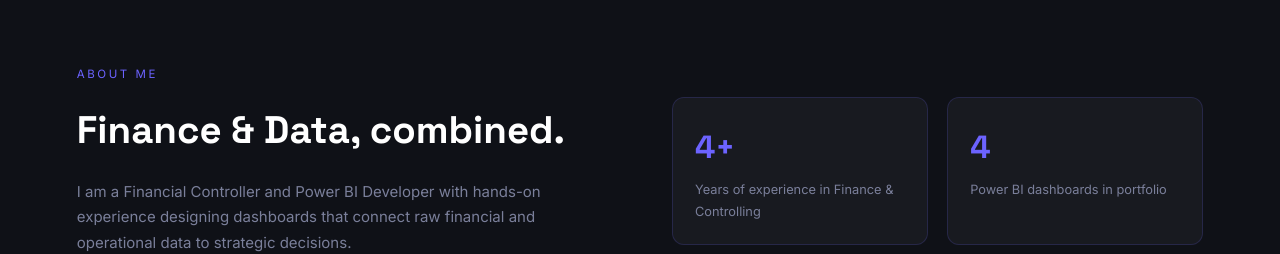
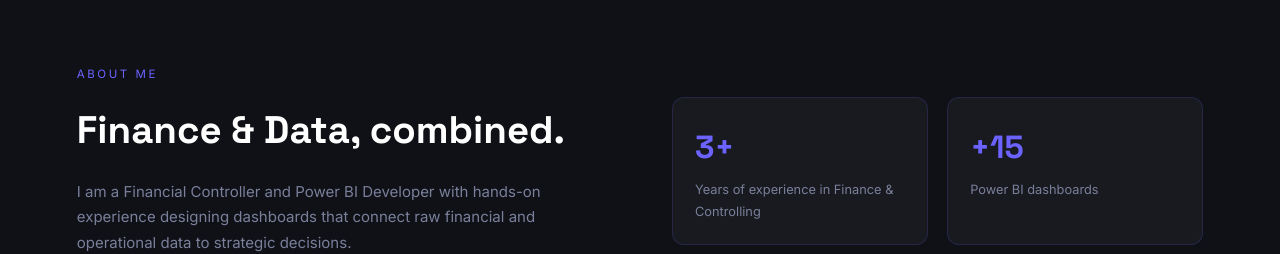
Before and after one commit to abdou-grt/AbderrahmaneGartote, a plain HTML site: page index.html in a window 1280 px wide. Shown: the part 3200-3454 px from the top of the page. Drawn offline with Linux system fonts and the light colour scheme.

Commit message:
Update index.html

```diff
--- a/index.html
+++ b/index.html
@@ -526,12 +526,12 @@
     </div>
     <div class="about-stats">
       <div class="stat-box">
-        <div class="s-num">4+</div>
+        <div class="s-num">3+</div>
         <div class="s-desc">Years of experience in Finance & Controlling</div>
       </div>
       <div class="stat-box">
-        <div class="s-num">4</div>
-        <div class="s-desc">Power BI dashboards in portfolio</div>
+        <div class="s-num">+15</div>
+        <div class="s-desc">Power BI dashboards</div>
       </div>
       <div class="stat-box">
         <div class="s-num">3</div>
```
